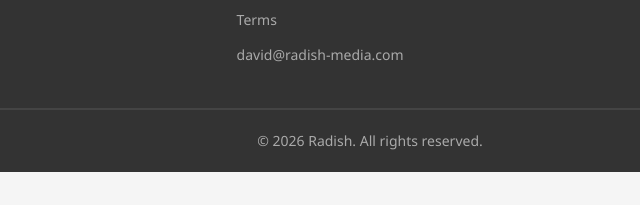
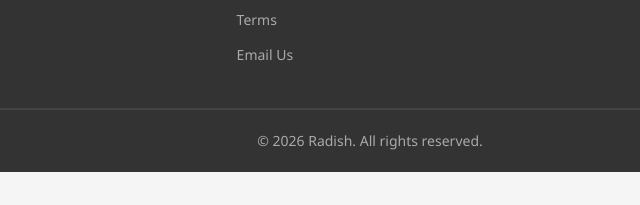
Before and after one commit to radish-llc/radish-llc.github.io, a plain HTML site: page index.html in a window 1280 px wide. Shown: the part 215-420 px from the top of the page, 270-910 px from the left. Drawn offline with Linux system fonts and the light colour scheme.

```diff
--- a/index.html
+++ b/index.html
@@ -42,7 +42,7 @@
                         <li><a href="#">Help</a></li>
                         <li><a href="#">Privacy</a></li>
                         <li><a href="#">Terms</a></li>
-                        <li><a href="mailto:david@radish-media.com">david@radish-media.com</a></li>
+                        <li><a href="mailto:david@radish-media.com">Email Us</a></li>
                     </ul>
                 </div>
                 <div class="footer-section">
```
